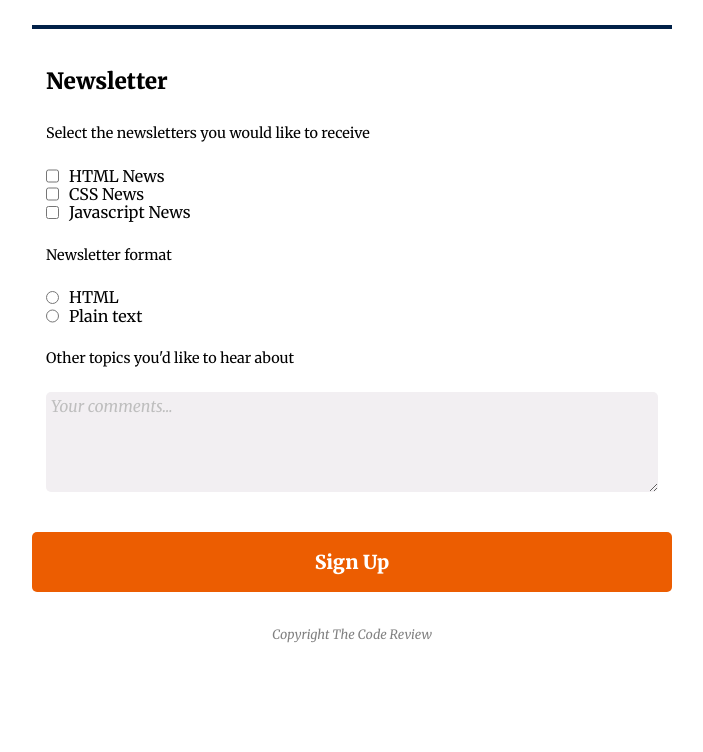
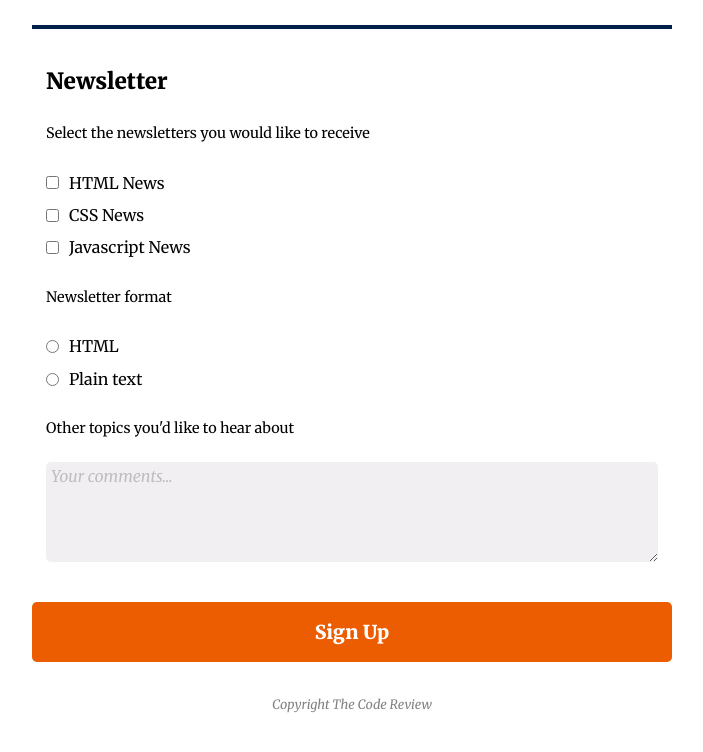
Before and after one commit to SavannaWilliams/techdegree-project-3, a plain HTML site: page index.html in a window 1280 px wide. Shown: the part 1053-1805 px from the top of the page, without its empty margins (288-991 px from the left). Drawn offline with nearby package versions, Linux system fonts and the light colour scheme.

Commit message:
Add padding to newsletter selections.
Passes HTML and CSS validation.

```diff
--- a/css/styles.css
+++ b/css/styles.css
@@ -78,6 +78,8 @@ footer p {
 .form-group-news {
     display: flex;
     flex-direction: row;
+    align-items: center;
+    padding: 7px 0;
 }
 
 
```
